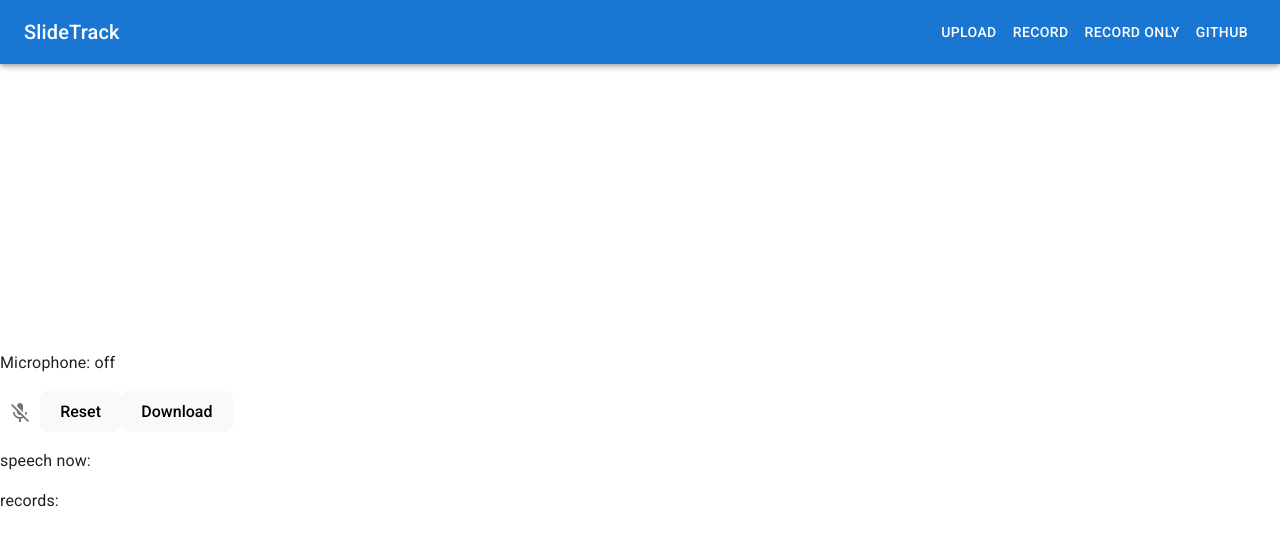
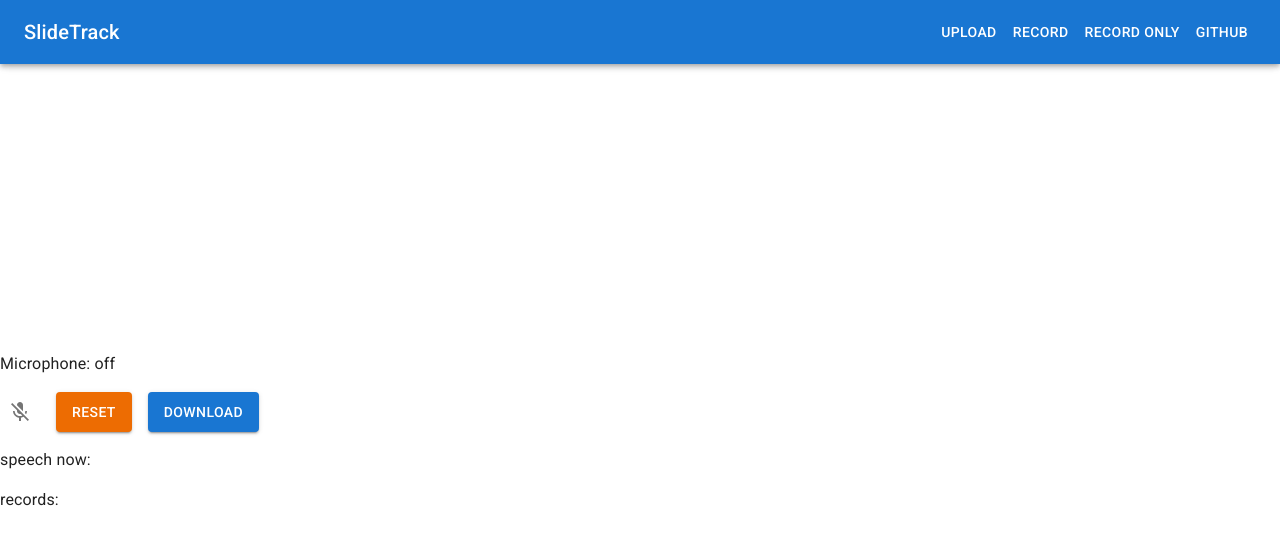
Before and after one commit to Shirashoji/SlideTrack, a React (Vite) app: page /record_only in a window 1280 px wide. Shown: the top 546 px of the page. Built offline with nearby package versions, Linux system fonts and the light colour scheme.

Commit message:
Add Stack component and update button styles

```diff
--- a/src/routes/RecordOnly.jsx
+++ b/src/routes/RecordOnly.jsx
@@ -7,6 +7,7 @@ import Button from "@mui/material/Button";
 import IconButton from "@mui/material/IconButton";
 import MicIcon from "@mui/icons-material/Mic";
 import MicOffIcon from "@mui/icons-material/MicOff";
+import Stack from "@mui/material/Stack";
 
 const Dictaphone = () => {
   const {
@@ -38,6 +39,7 @@ const Dictaphone = () => {
   return (
     <div>
       <p>Microphone: {recordingMode ? "on" : "off"}</p>
+      <Stack direction="row" spacing={2}>
         {recordingMode ? (
           <IconButton onClick={() => setRecordingMode(!recordingMode)}>
             <MicIcon color="primary" />
@@ -47,8 +49,13 @@ const Dictaphone = () => {
             <MicOffIcon />
           </IconButton>
         )}
-      <button onClick={resetTranscript}>Reset</button>
-      <button onClick={() => DownloadJSON(records)}>Download</button>
+        <Button color="warning" variant="contained" onClick={resetTranscript}>
+          Reset
+        </Button>
+        <Button variant="contained" onClick={() => DownloadJSON(records)}>
+          Download
+        </Button>
+      </Stack>
       <p>speech now: {transcript}</p>
       <p>records:</p>
       <ul>
@@ -64,7 +71,7 @@ const Dictaphone = () => {
 };
 
 function DownloadJSON(jsonData) {
-  if (!jsonData) return null;
+  if (!jsonData || jsonData.length === 0) return null;
   const date = new Date(Date.now());
   const fileName = `record_${date.getFullYear()}${(
     "0" + String(date.getMonth() + 1)
```
Lines whose indentation alone changed are shown as unchanged.
